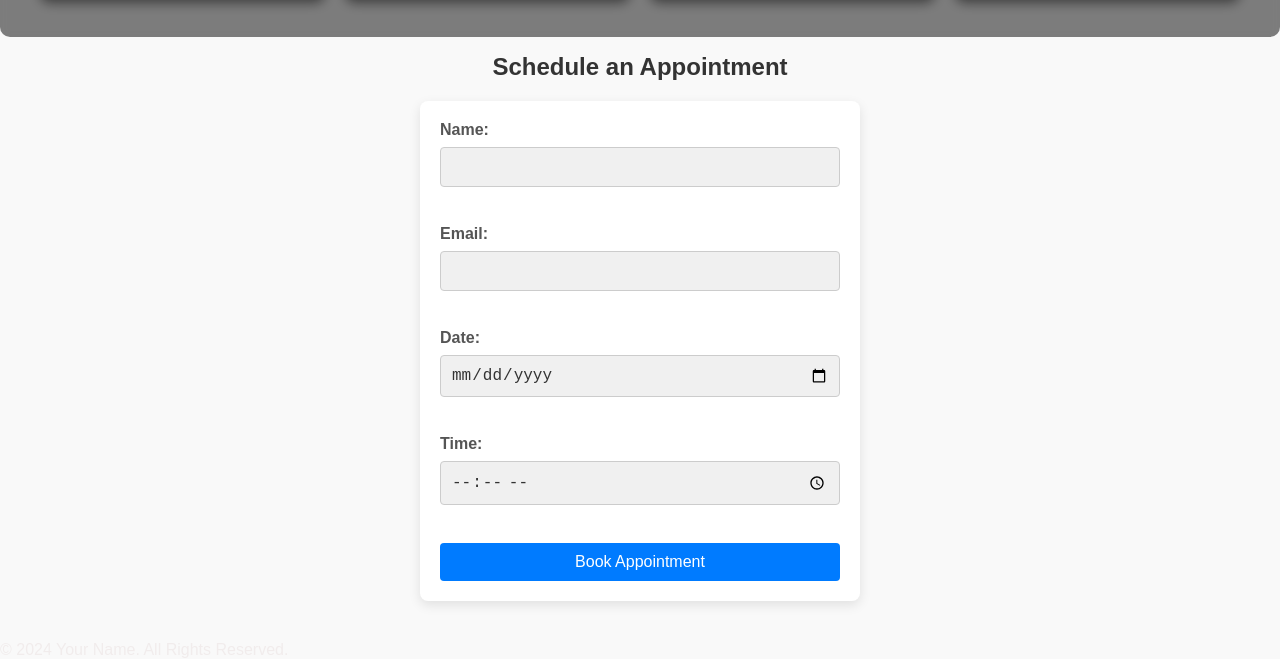
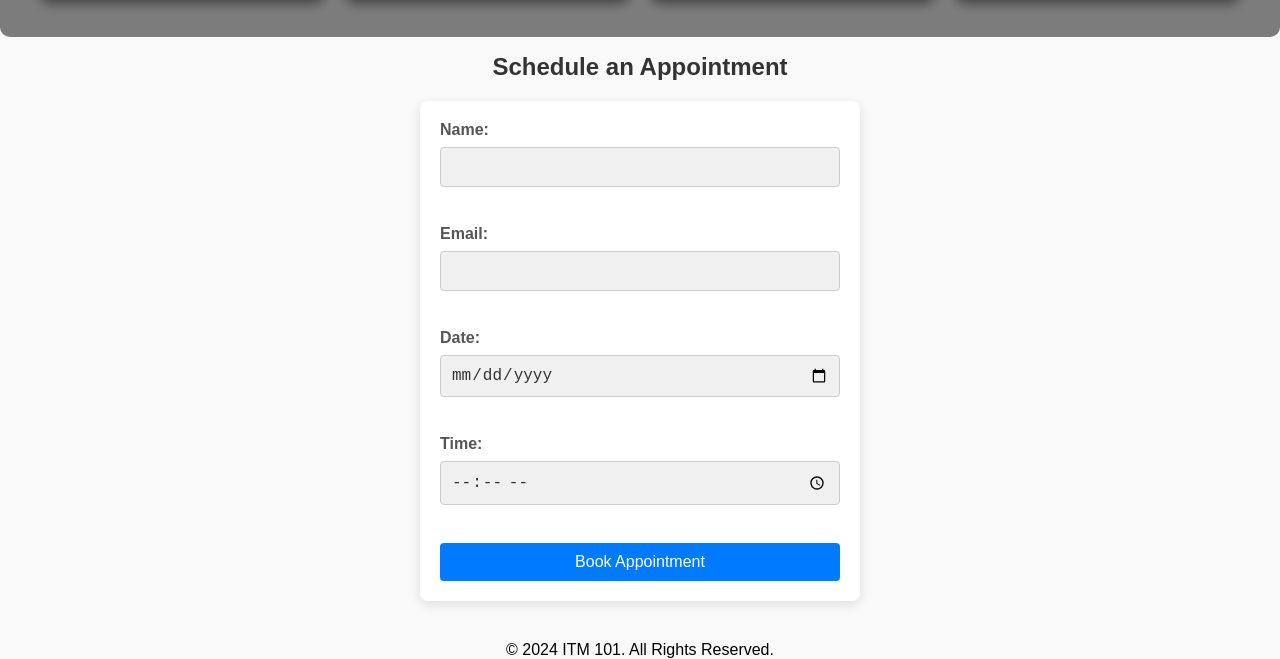
Before and after one commit to GageDorl/firebaseportfolio, a plain HTML site: page public/scheduling/index.html in a window 1280 px wide. Shown: the part 478-1137 px from the top of the page. Drawn offline with Linux system fonts and the light colour scheme.

Commit message:
fixed footer

```diff
--- a/public/scheduling/index.html
+++ b/public/scheduling/index.html
@@ -48,7 +48,7 @@
     </div>
 
     <footer>
-        <p>&copy; 2024 Your Name. All Rights Reserved.</p>
+        <p>&copy; 2024 ITM 101. All Rights Reserved.</p>
     </footer>
 
 
--- a/public/scheduling/style.css
+++ b/public/scheduling/style.css
@@ -169,3 +169,8 @@
 .photo p{
     padding:10px;
 }
+
+footer{
+    text-align: center;
+    color:black;
+}
```
